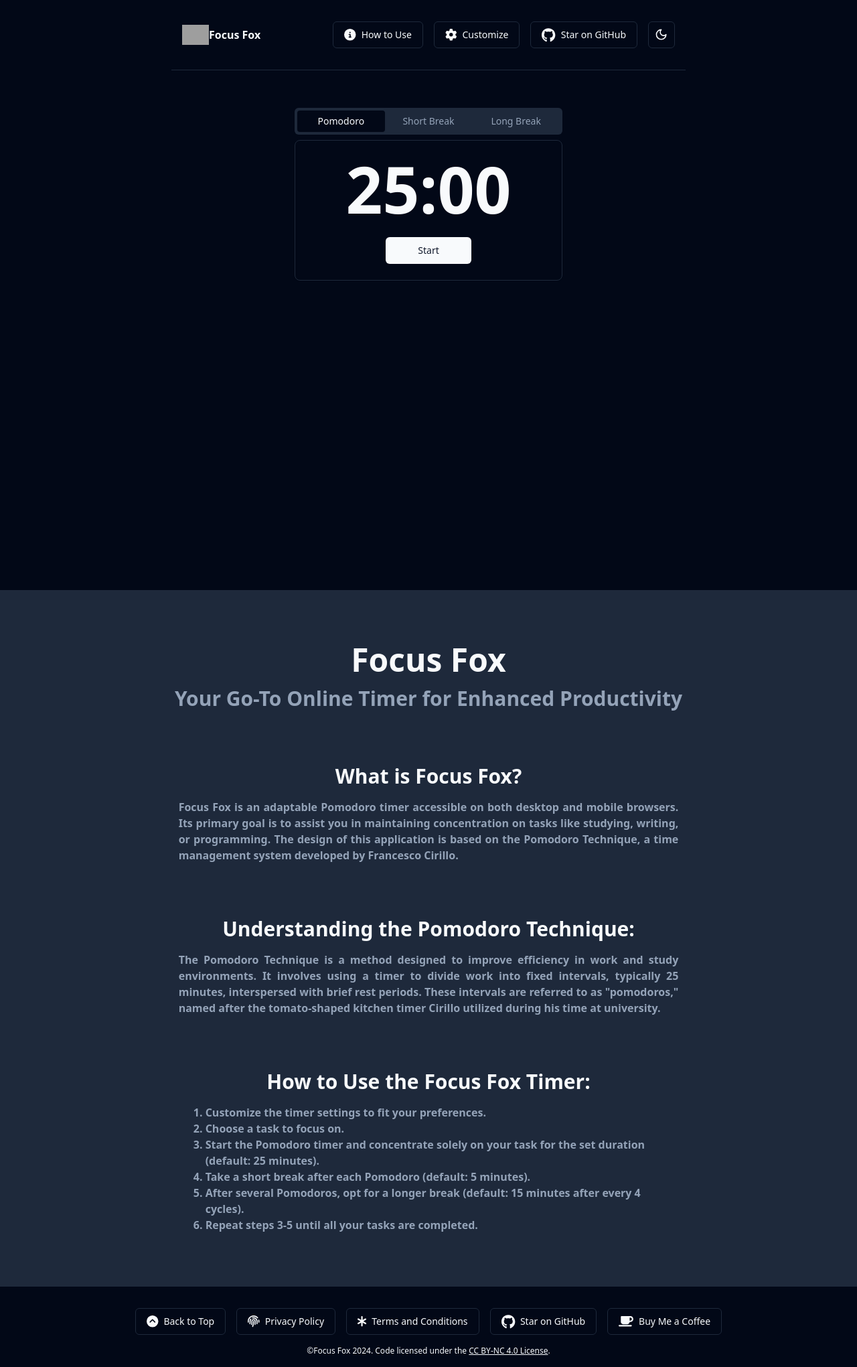
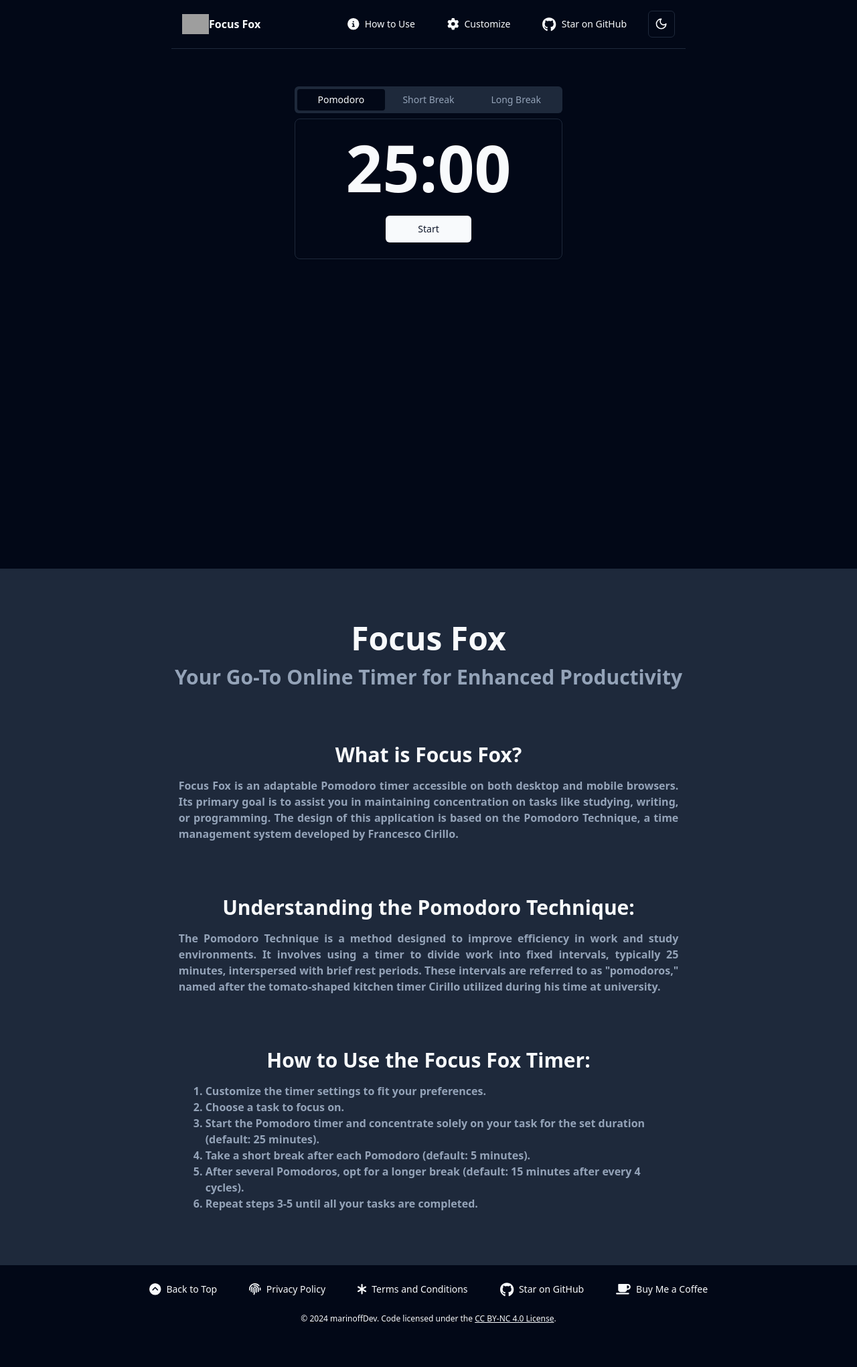
Before and after one commit to marinoffDev/Focus-Fox, a React (Vite) app: page / in a window 1280 px wide. Shown: the whole page at 67% size. After the commit the page ends 1993 px from the top, so only its background shows below. Built offline with nearby package versions, Linux system fonts and the light colour scheme; no server answers; grey boxes are pictures that could not be loaded.

Commit message:
styling updates

```diff
--- a/src/components/Footer.jsx
+++ b/src/components/Footer.jsx
@@ -8,26 +8,26 @@ const year = new Date().getFullYear();
 export default function Footer({ scrollToHome }) {
   return (
     <>
-      <footer className="relative m-4 pt-4 mx-auto flex max-w-2xl flex-col items-center justify-center space-y-4 lg:flex-row lg:space-x-4 lg:space-y-0">
-        <Button variant="outline" onClick={scrollToHome}>
+      <footer className="relative m-4  mx-auto flex max-w-2xl flex-col items-center justify-center space-y-4 lg:flex-row lg:space-x-4 lg:space-y-0">
+        <Button variant="ghost" onClick={scrollToHome}>
         <FontAwesomeIcon icon={faCircleChevronUp} size="lg" className="mr-2" />
           Back to Top
         </Button>
-        <Button variant="outline">
+        <Button variant="ghost">
           <FontAwesomeIcon icon={faFingerprint} size="lg" className="mr-2" />Privacy Policy
         </Button>
-        <Button variant="outline">
+        <Button variant="ghost">
           <FontAwesomeIcon icon={faAsterisk} size="lg" className="mr-2" />Terms and Conditions
         </Button>
-        <GitHubBtn variant="outline" />
+        <GitHubBtn variant="ghost" />
         <a href='https://ko-fi.com/marinoffdev' target='_blank' rel="noopener noreferrer">
-          <Button variant="outline" target='_blank'>
+          <Button variant="ghost" target='_blank'>
             <FontAwesomeIcon icon={faMugSaucer} size="lg" className="mr-2" />Buy Me a Coffee
           </Button>
         </a>
       </footer>
       <p className="mb-4 w-full text-center text-xs">
-        ©Focus Fox {year}. Code licensed under the{" "}
+        © {year} marinoffDev. Code licensed under the{" "}
         <a
           href="https://github.com/marinoffDev/Focus-Fox/blob/main/LICENSE"
           target="_blank"
--- a/src/components/Navbar.jsx
+++ b/src/components/Navbar.jsx
@@ -13,7 +13,7 @@ export default forwardRef(function Navbar({ scrollToHowToUse }, ref) {
 
   return (
     <>
-      <nav ref={ref} className="relative mx-auto mt-4 max-w-3xl">
+      <nav ref={ref} className="relative mx-auto max-w-3xl">
         <div className="flex items-center justify-between p-4">
           <Logo />
           <div className="sm:hidden">
@@ -22,34 +22,34 @@ export default forwardRef(function Navbar({ scrollToHowToUse }, ref) {
             </button>
           </div>
           <div className="hidden sm:flex space-x-4 items-center">
-            <Button variant="outline" onClick={scrollToHowToUse}>
+            <Button variant="ghost" onClick={scrollToHowToUse}>
               <FontAwesomeIcon icon={faCircleInfo} size="lg" className="mr-2" />How to Use
             </Button>
-            <Button variant="outline">
+            <Button variant="ghost">
               <FontAwesomeIcon icon={faGear} size="lg" className="mr-2" />Customize
             </Button>
-            <GitHubBtn variant="outline" />
+            <GitHubBtn variant="ghost" />
             <ThemeProvider defaultTheme="dark" storageKey="vite-ui-theme">
               <ModeToggle />
             </ThemeProvider>
           </div>
         </div>
         {isOpen && (
-          <div className="sm:hidden flex flex-col items-center space-y-4 mt-4">
-            <Button variant="outline" onClick={scrollToHowToUse}>
+          <div className="sm:hidden flex flex-col items-center space-y-4 mb-4">
+            <Button variant="ghost" onClick={scrollToHowToUse}>
               <FontAwesomeIcon icon={faCircleInfo} className="mr-2" />How to use
             </Button>
-            <Button variant="outline">
+            <Button variant="ghost">
               <FontAwesomeIcon icon={faGear} size="lg" className="mr-2" />Customize
             </Button>
-            <GitHubBtn variant="outline" />
+            <GitHubBtn variant="ghost" />
             <ThemeProvider defaultTheme="dark" storageKey="vite-ui-theme">
               <ModeToggle />
             </ThemeProvider>
           </div>
         )}
       </nav>
-      <Separator className="m-auto mt-4 block max-w-3xl" />
+      <Separator className="m-auto block max-w-3xl" />
     </>
   );
 });
```
